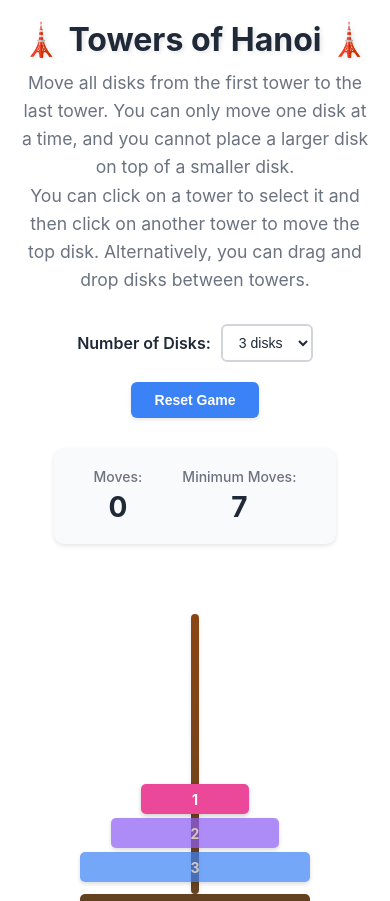
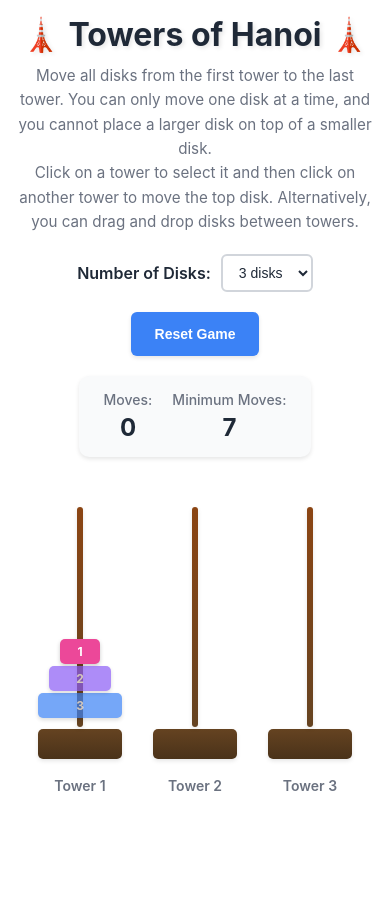
Before and after one commit to joshuamkite/towers-of-hanoi-react, a React (Vite) app in the folder frontend/: page / in a window 390 px wide. Shown: the top 901 px of the page. After the commit the page ends 844 px from the top, so only its background shows below. Built offline with nearby package versions, Linux system fonts and the light colour scheme.

Commit message:
fix game mechanics on mobile

```diff
--- a/frontend/src/components/Disk.tsx
+++ b/frontend/src/components/Disk.tsx
@@ -1,3 +1,4 @@
+import { useMemo } from 'react';
 import type { Disk as DiskType } from '../types';
 import '../styles/Disk.css';
 
@@ -10,6 +11,11 @@ interface DiskProps {
 }
 
 export const Disk = ({ disk, totalDisks, isTopDisk, towerId, onDragStart }: DiskProps) => {
+    // Detect if device supports touch - only check once
+    const isTouchDevice = useMemo(() =>
+        'ontouchstart' in window || navigator.maxTouchPoints > 0
+        , []);
+
     const widthPercent = (disk.size / totalDisks) * 80 + 20; // 20% to 100% width
     const colors = [
         '#3b82f6', // blue
@@ -25,7 +31,7 @@ export const Disk = ({ disk, totalDisks, isTopDisk, towerId, onDragStart }: Disk
     const color = colors[disk.id % colors.length];
 
     const handleDragStart = (e: React.DragEvent) => {
-        if (isTopDisk) {
+        if (isTopDisk && !isTouchDevice) {
             e.dataTransfer.effectAllowed = 'move';
             e.dataTransfer.setData('text/plain', towerId.toString());
             onDragStart(towerId);
@@ -34,15 +40,18 @@ export const Disk = ({ disk, totalDisks, isTopDisk, towerId, onDragStart }: Disk
         }
     };
 
+    // Disable drag on touch devices
+    const isDraggable = isTopDisk && !isTouchDevice;
+
     return (
         <div
             className={`disk ${isTopDisk ? 'draggable' : 'not-draggable'}`}
-            draggable={isTopDisk}
+            draggable={isDraggable}
             onDragStart={handleDragStart}
             style={{
                 width: `${widthPercent}%`,
                 backgroundColor: color,
-                cursor: isTopDisk ? 'grab' : 'default',
+                cursor: isTopDisk ? 'pointer' : 'default',
             }}
         >
             {disk.size}
--- a/frontend/src/components/Game.tsx
+++ b/frontend/src/components/Game.tsx
@@ -1,4 +1,4 @@
-import { useState } from 'react';
+import { useState, useMemo } from 'react';
 import { useHanoiGame } from '../useHanoiGame';
 import { Tower } from './Tower';
 import '../styles/Game.css';
@@ -7,6 +7,11 @@ export const Game = () => {
     const [diskCount, setDiskCount] = useState(3);
     const [draggedFrom, setDraggedFrom] = useState<number | null>(null);
     const { gameState, selectTower, moveDisk, reset } = useHanoiGame(diskCount);
+
+    // Detect if device supports touch
+    const isMobile = useMemo(() =>
+        'ontouchstart' in window || navigator.maxTouchPoints > 0
+        , []);
 
     const handleDiskCountChange = (count: number) => {
         setDiskCount(count);
@@ -37,7 +42,10 @@ export const Game = () => {
                 <p className="game-description">
                     Move all disks from the first tower to the last tower. You can only move one disk at a time, and you cannot place a larger disk on top of a smaller disk.
                     <br></br>
-                    You can click on a tower to select it and then click on another tower to move the top disk. Alternatively, you can drag and drop disks between towers.
+                    {isMobile
+                        ? 'Tap on a tower to select it, then tap on another tower to move the top disk.'
+                        : 'Click on a tower to select it and then click on another tower to move the top disk. Alternatively, you can drag and drop disks between towers.'
+                    }
                 </p>
             </header>
 
@@ -83,6 +91,7 @@ export const Game = () => {
                         onDragStart={handleDragStart}
                         onDrop={handleDrop}
                         onDragOver={handleDragOver}
+                        enableDrag={!isMobile}
                     />
                 ))}
             </div>
--- a/frontend/src/components/Tower.tsx
+++ b/frontend/src/components/Tower.tsx
@@ -11,6 +11,7 @@ interface TowerProps {
     onDragStart: (towerId: number) => void;
     onDrop: (toTowerId: number) => void;
     onDragOver: (e: React.DragEvent) => void;
+    enableDrag: boolean;
 }
 
 export const Tower = ({
@@ -20,9 +21,15 @@ export const Tower = ({
     totalDisks,
     onDragStart,
     onDrop,
-    onDragOver
+    onDragOver,
+    enableDrag
 }: TowerProps) => {
     const [isDragOver, setIsDragOver] = useState(false);
+
+    const handleClick = (e: React.MouseEvent | React.TouchEvent) => {
+        e.preventDefault();
+        onSelect();
+    };
 
     const handleDrop = (e: React.DragEvent) => {
         e.preventDefault();
@@ -43,11 +50,12 @@ export const Tower = ({
     return (
         <div className="tower-container">
             <div
-                className={`tower ${isSelected ? 'selected' : ''} ${isDragOver ? 'drag-over' : ''}`}
-                onClick={onSelect}
-                onDrop={handleDrop}
-                onDragOver={handleDragOver}
-                onDragLeave={handleDragLeave}
+                className={`tower ${isSelected ? 'selected' : ''} ${isDragOver && enableDrag ? 'drag-over' : ''}`}
+                onClick={handleClick}
+                onTouchEnd={handleClick}
+                onDrop={enableDrag ? handleDrop : undefined}
+                onDragOver={enableDrag ? handleDragOver : undefined}
+                onDragLeave={enableDrag ? handleDragLeave : undefined}
             >
                 <div className="tower-pole"></div>
                 <div className="disk-stack">
--- a/frontend/src/index.css
+++ b/frontend/src/index.css
@@ -2,6 +2,12 @@
   margin: 0;
   padding: 0;
   box-sizing: border-box;
+}
+
+html {
+  -webkit-text-size-adjust: 100%;
+  -ms-text-size-adjust: 100%;
+  touch-action: manipulation;
 }
 
 :root {
@@ -58,4 +64,11 @@ body {
   background-color: var(--bg-primary);
   color: var(--text-primary);
   transition: background-color 0.3s ease, color 0.3s ease;
+  overscroll-behavior: none;
 }
+
+button,
+select {
+  touch-action: manipulation;
+  -webkit-tap-highlight-color: transparent;
+}
--- a/frontend/src/styles/Disk.css
+++ b/frontend/src/styles/Disk.css
@@ -11,8 +11,13 @@
     transition: transform 0.2s ease, opacity 0.2s ease;
     margin: 2px auto;
     cursor: pointer;
+    touch-action: none;
+    -webkit-tap-highlight-color: transparent;
+    user-select: none;
+    -webkit-user-select: none;
 }
 
+@media (hover: hover) and (pointer: fine) {
     .disk.draggable {
         cursor: grab;
     }
@@ -20,13 +25,24 @@
     .disk.draggable:active {
         cursor: grabbing;
     }
+}
 
 .disk.not-draggable {
     cursor: default;
     opacity: 0.7;
 }
 
+@media (hover: hover) {
     .disk.draggable:hover {
         transform: scale(1.05);
         box-shadow: 0 4px 8px rgba(0, 0, 0, 0.3);
     }
+}
+
+@media (max-width: 768px) {
+    .disk {
+        height: 25px;
+        font-size: 12px;
+        margin: 1px auto;
+    }
+}
--- a/frontend/src/styles/Game.css
+++ b/frontend/src/styles/Game.css
@@ -77,16 +77,23 @@
     cursor: pointer;
     transition: all 0.2s;
     box-shadow: var(--shadow-sm);
+    touch-action: manipulation;
+    -webkit-tap-highlight-color: transparent;
+    user-select: none;
+    -webkit-user-select: none;
 }
 
+@media (hover: hover) {
     .reset-button:hover {
         background-color: #2563eb;
         transform: translateY(-1px);
         box-shadow: var(--shadow-md);
     }
+}
 
 .reset-button:active {
     transform: translateY(0);
+    background-color: #2563eb;
 }
 
 .game-stats {
@@ -183,11 +190,17 @@
     cursor: pointer;
     transition: all 0.2s;
     box-shadow: var(--shadow-sm);
+    touch-action: manipulation;
+    -webkit-tap-highlight-color: transparent;
+    user-select: none;
+    -webkit-user-select: none;
 }
 
+@media (hover: hover) {
     .play-again-button:hover {
         transform: translateY(-2px);
         box-shadow: var(--shadow-md);
+    }
 }
 
 .play-again-button:active {
@@ -195,15 +208,50 @@
 }
 
 @media (max-width: 768px) {
+    .game {
+        padding: 15px;
+        gap: 20px;
+    }
+
     .game-header h1 {
         font-size: 2rem;
     }
 
+    .game-description {
+        font-size: 0.95rem;
+    }
+
+    .game-stats {
+        gap: 20px;
+        padding: 15px 25px;
+    }
+
+    .stat-value {
+        font-size: 24px;
+    }
+
     .towers-container {
-        gap: 20px;
+        gap: 15px;
+        padding: 10px;
     }
 
     .victory-message {
-        padding: 30px 40px;
+        padding: 25px 30px;
+        width: 90%;
+        max-width: 400px;
+    }
+
+    .victory-message h2 {
+        font-size: 2rem;
+    }
+
+    .victory-message p {
+        font-size: 1rem;
+    }
+
+    .reset-button,
+    .play-again-button {
+        min-height: 44px;
+        min-width: 44px;
     }
 }
--- a/frontend/src/styles/Tower.css
+++ b/frontend/src/styles/Tower.css
@@ -17,9 +17,19 @@
     transition: all 0.3s ease;
     padding: 10px;
     border-radius: 10px;
+    touch-action: manipulation;
+    -webkit-tap-highlight-color: transparent;
+    user-select: none;
+    -webkit-user-select: none;
 }
 
-.tower:hover {
+@media (hover: hover) {
+    .tower:hover {
+        background-color: var(--tower-hover);
+    }
+}
+
+.tower:active {
     background-color: var(--tower-hover);
 }
 
@@ -69,3 +79,29 @@
     color: var(--text-secondary);
     text-align: center;
 }
+
+@media (max-width: 768px) {
+    .tower {
+        width: 100px;
+        height: 280px;
+        padding: 8px;
+    }
+
+    .tower-pole {
+        width: 6px;
+        height: 220px;
+        bottom: 40px;
+    }
+
+    .disk-stack {
+        min-height: 220px;
+    }
+
+    .tower-base {
+        height: 30px;
+    }
+
+    .tower-label {
+        font-size: 14px;
+    }
+}
```
Lines whose indentation alone changed are shown as unchanged.
